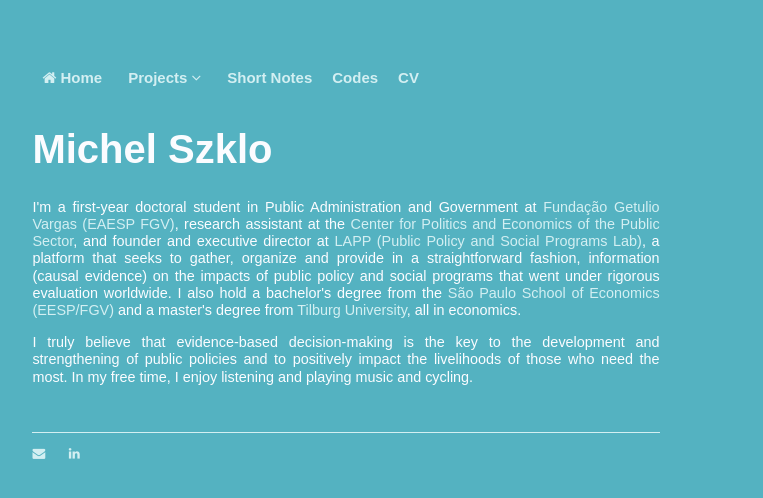
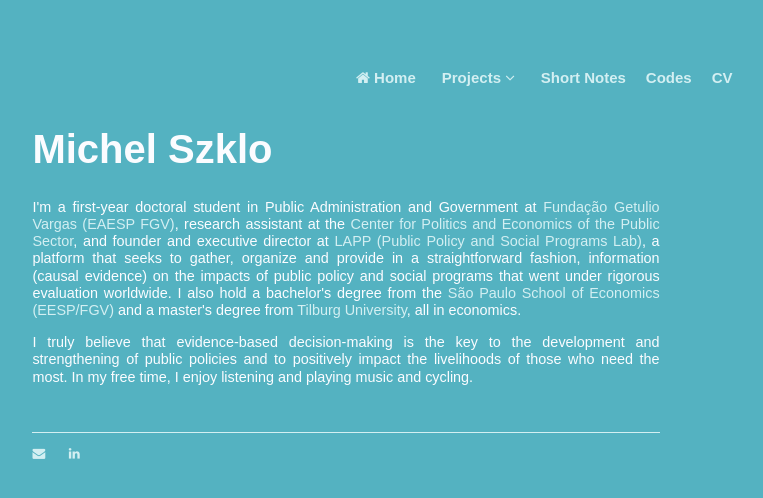
Before and after one commit to michelszklo/michelszklo.github.io, a Jekyll site: the page built from index.html, in a window 1280 px wide. Shown: the top 498 px of the page, without its empty margins (294-1057 px from the left). Built offline with Jekyll 4.4.1, drawn with Linux system fonts in a browser that asks for light colours.

Commit message:
Update main.css

```diff
--- a/css/main.css
+++ b/css/main.css
@@ -50,6 +50,8 @@ footer {
 
 .topnav {
   overflow: hidden;
+  position: relative;
+  left: 50%;
   background-color: #54b2c1;
 }
 
```
